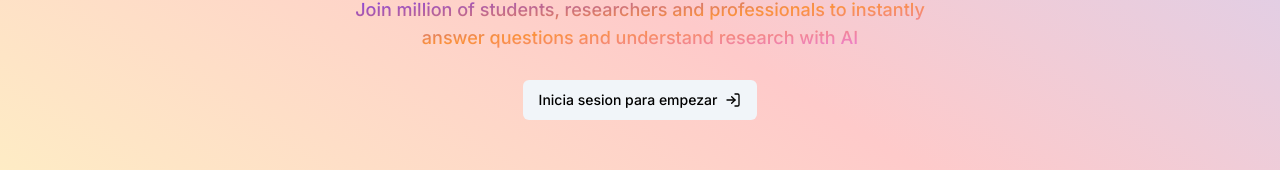
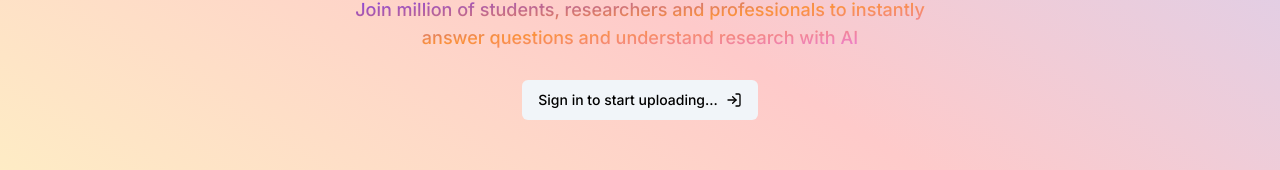
Before and after one commit to mezamateoj/pdf-chat, a Next.js app: page / in a window 1280 px wide. Shown: the part 406-576 px from the top of the page. Built offline with nearby package versions, Linux system fonts and the light colour scheme; no server answers.

Commit message:
Deploy try #5

```diff
--- a/src/app/page.tsx
+++ b/src/app/page.tsx
@@ -49,7 +49,7 @@ export default async function Home() {
 						) : (
 							<Link href="/sign-in">
 								<Button className="bg-slate-100 text-black hover:bg-slate-200 transition-all duration-200">
-									Inicia sesion para empezar
+									Sign in to start uploading...
 									<LogIn className="w-4 h-4 ml-2" />
 								</Button>
 							</Link>
```
